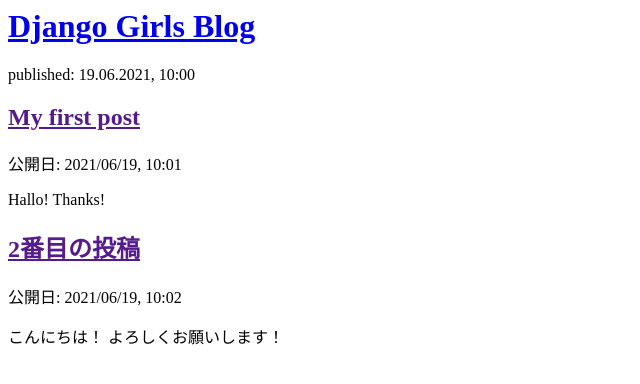
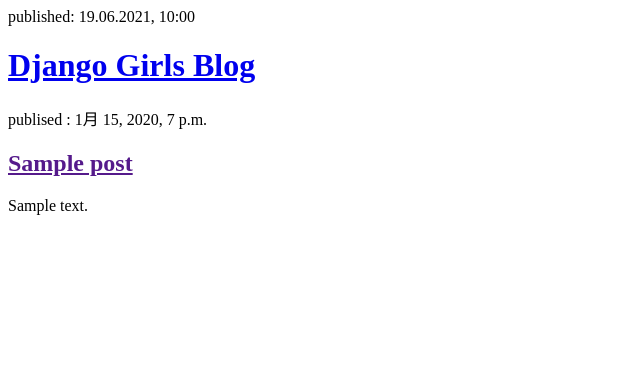
Before and after one commit to masakazu-kb/my-first-blog, a Django app: page / in a window 1280 px wide. Shown: the top 384 px of the page, without its empty margins (0-640 px from the left). Run offline with Django 3.2, Linux system fonts and the light colour scheme; tables that the repository leaves empty hold one stand-in row (values such as "Sample post").

Commit message:
Modified templates to display posts fron database.

```diff
--- a/blog/templates/blog/post_list.html
+++ b/blog/templates/blog/post_list.html
@@ -4,20 +4,17 @@
   </head>
   <body>
     <div>
+      <p>published: 19.06.2021, 10:00</p>
       <h1><a href="/">Django Girls Blog</a></h1>
-      <p>published: 19.06.2021, 10:00</p>
     </div>
 
-    <div>
-      <h2><a href="">My first post</a></h2>
-      <p>公開日: 2021/06/19, 10:01</p>
-      <p>Hallo! Thanks! </p>
-    </div>
+    {% for post in posts %}
+      <div>
+        <p>publised : {{ post.published_date }}</p>
+        <h2><a href="">{{ post.title }}</a></h2>
+        <p>{{ post.text|linebreaksbr }}</p>
+      </div>
+    {% endfor %}
 
-    <div>
-      <h2><a href="">2番目の投稿</a></h2>
-      <p>公開日: 2021/06/19, 10:02</p>
-      <p> こんにちは！ よろしくお願いします！ </p>
-    </div>
   </body>
 </html>
--- a/blog/views.py
+++ b/blog/views.py
@@ -1,5 +1,9 @@
 from django.shortcuts import render
+from django.utils import timezone # for using timezone
+from .models import Post # for using Post model
+
 
 # Create your views here.
 def post_list(request):
-    return render(request, 'blog/post_list.html', {})
+    posts = Post.objects.filter(published_date__lte=timezone.now()).order_by('published_date')
+    return render(request, 'blog/post_list.html', {'posts': posts})
```
